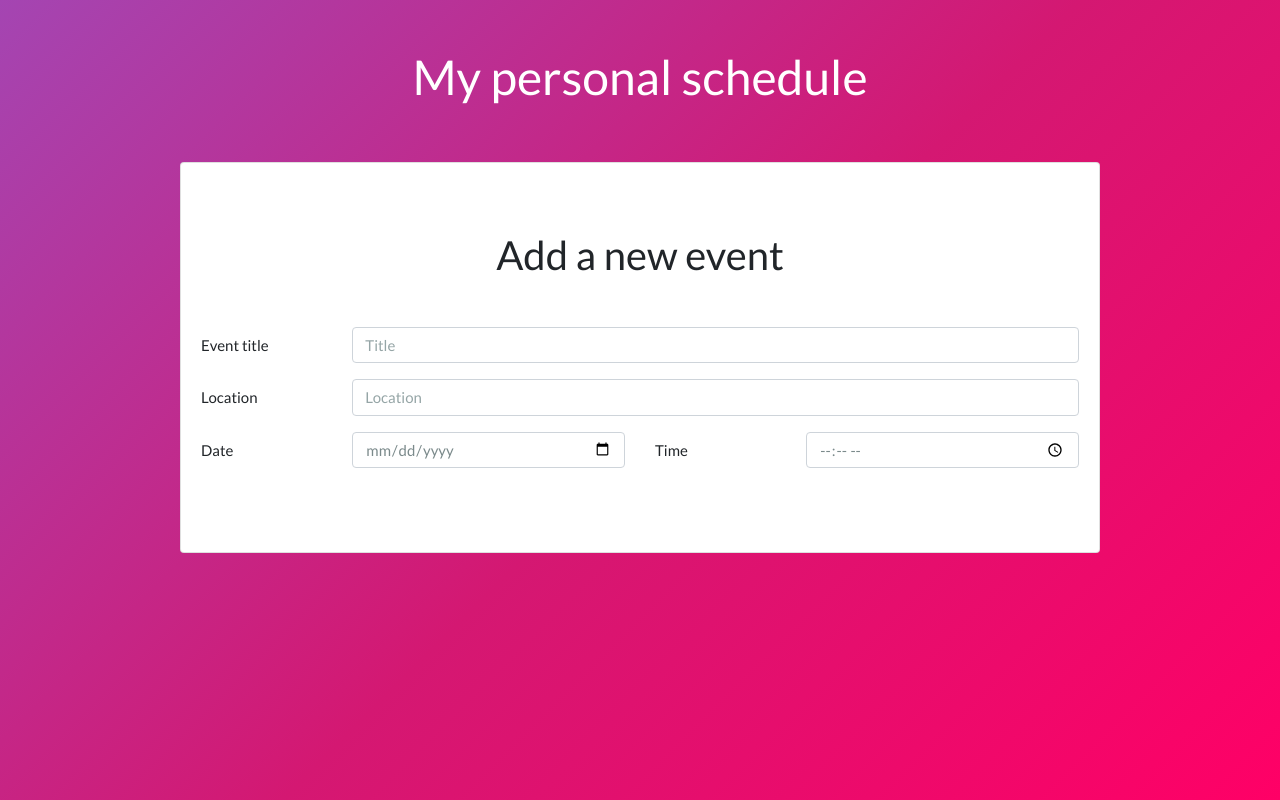
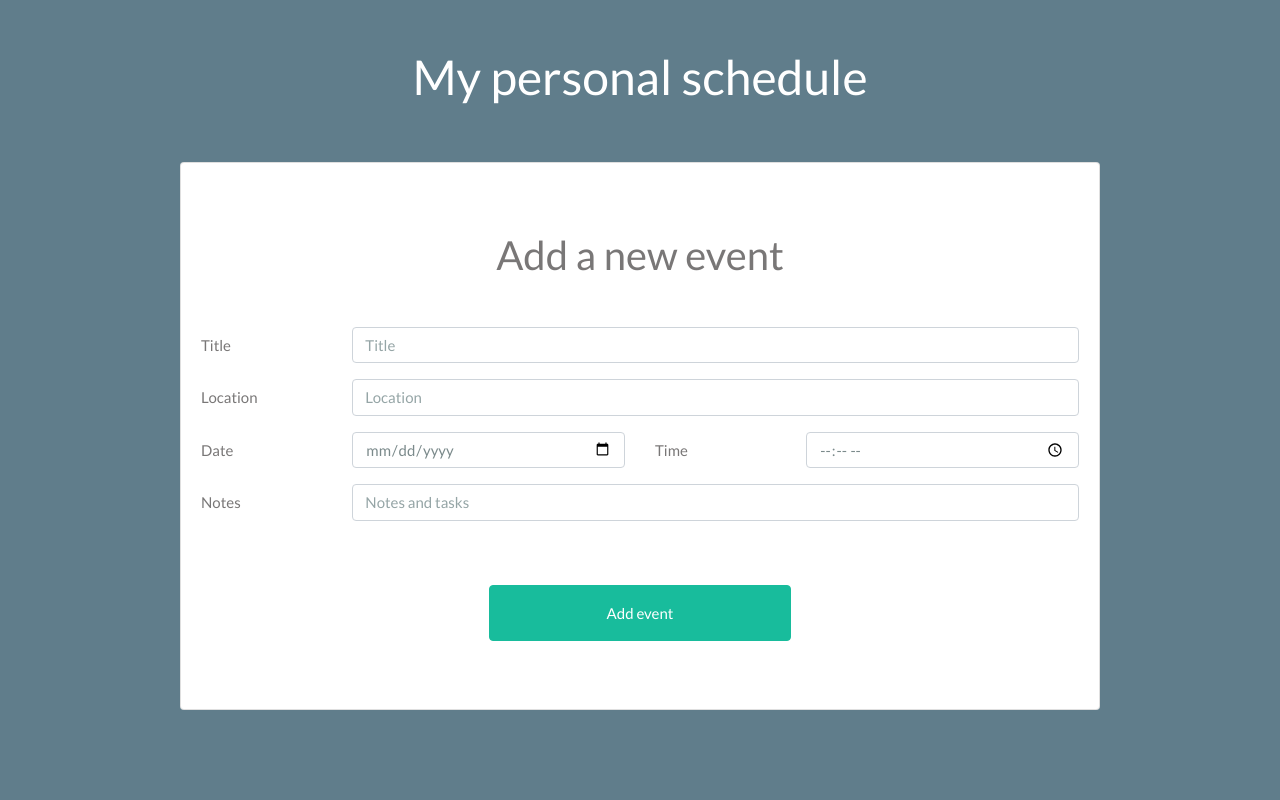
Before and after one commit to diana-moreno/schedule-react, a React (Create React App) app: page / in a window 1280 px wide. Built offline with nearby package versions, Linux system fonts and the light colour scheme.

Commit message:
add first add event

```diff
--- a/src/App.js
+++ b/src/App.js
@@ -9,7 +9,7 @@ class App extends Component {
   }
   render() {
     return (
-      <div class='container'>
+      <div className='container'>
         <Header
           title='My personal schedule'
         />
--- a/src/components/Event.js
+++ b/src/components/Event.js
@@ -1,6 +1,6 @@
 import React, { Component } from 'react';
 
-class Todo extends Component {
+class Event extends Component {
   state = {
 
   }
@@ -14,7 +14,7 @@ class Todo extends Component {
           <form>
 
             <div className='form-group row'>
-              <label className='col-sm-4 col-lg-2 col-form-label'> Event title
+              <label className='col-sm-4 col-lg-2 col-form-label'> Title
               </label>
               <div className='col-sm-8 col-lg-10'>
                 <input
@@ -61,6 +61,27 @@ class Todo extends Component {
               </div>
             </div>
 
+            <div className='form-group row'>
+              <label className='col-sm-4 col-lg-2 col-form-label'>Notes
+              </label>
+              <div className='col-sm-8 col-lg-10'>
+                <input
+                  type='text'
+                  className='form-control'
+                  placeholder='Notes and tasks'
+                  name='notes'
+                />
+              </div>
+            </div>
+
+            <div className='row'>
+              <input
+                type='submit'
+                className='py-3 mt-5 col-sm-4 col-lg-4 btn btn-success mx-auto'
+                value='Add event'
+              />
+            </div>
+
           </form>
         </div>
       </div>
@@ -68,4 +89,4 @@ class Todo extends Component {
   }
 }
 
-export default Todo;
+export default Event;
--- a/src/index.css
+++ b/src/index.css
@@ -5,9 +5,13 @@ body {
   margin: 0;
   padding: 0;
   font-family: sans-serif;
-  background-image: linear-gradient(-225deg, #A445B2 0%, #D41872 52%, #FF0066 100%);
+  background-color: #607D8B!important;
   min-height: 100%;
   padding-bottom: 5rem;
+}
+
+h2, p, label {
+  color: #797777;
 }
 
 header {
```
